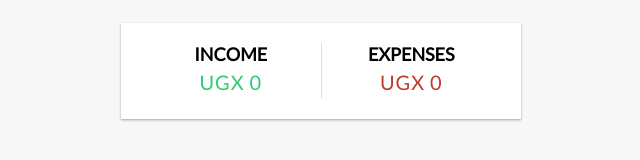
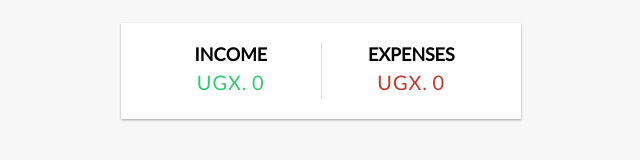
Before and after one commit to Raymondcoder27/VueJS-Expense-Tracker, a Vue app in the folder expenseTracker/: page / in a window 1280 px wide. Shown: the part 202-362 px from the top of the page, without its empty margins (319-959 px from the left). Built offline with nearby package versions, Linux system fonts and the light colour scheme.

Commit message:
Update IncomeExpenses.vue

```diff
--- a/expenseTracker/src/components/IncomeExpenses.vue
+++ b/expenseTracker/src/components/IncomeExpenses.vue
@@ -3,13 +3,13 @@
         <div>
             <h4>Income</h4>
             <p id="money-plus" class="money plus">
-                UGX {{income}}
+                UGX. {{income}}
             </p>
         </div>
         <div>
             <h4>Expenses</h4>
             <p id="money-minus" class="money minus">
-                UGX {{expenses}}
+                UGX. {{expenses}}
             </p>
         </div>
     </div>
```
